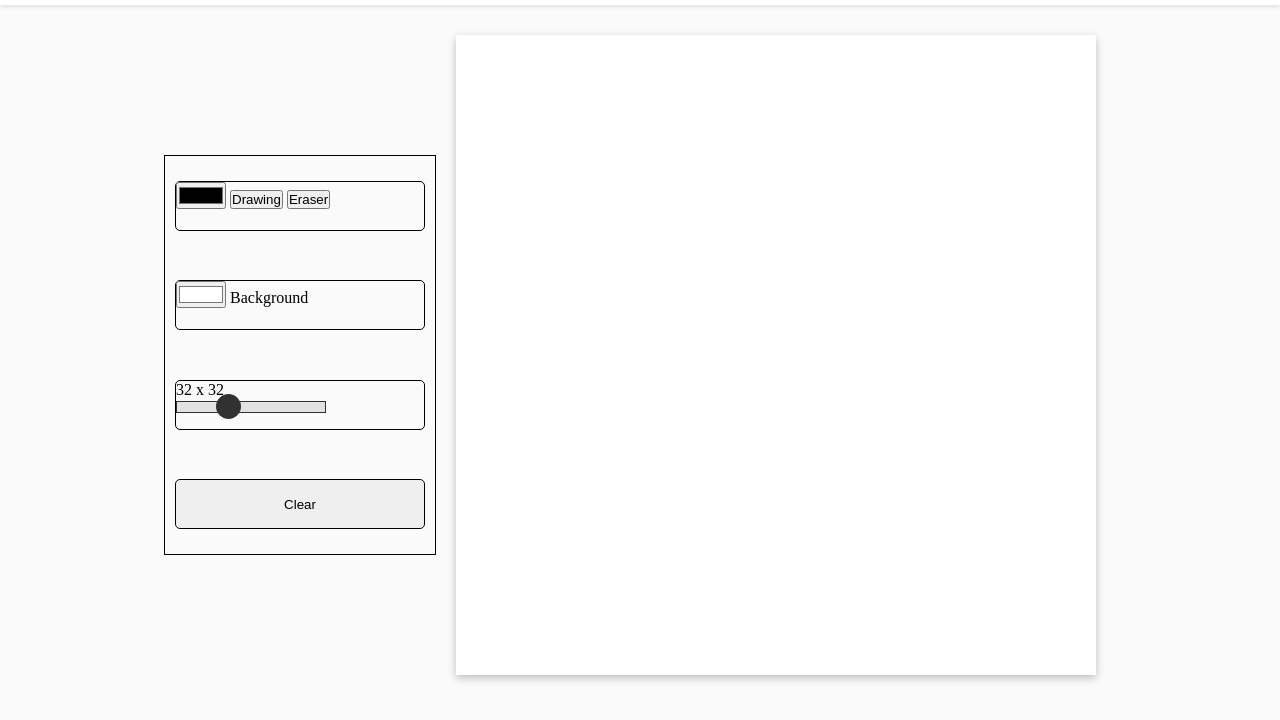
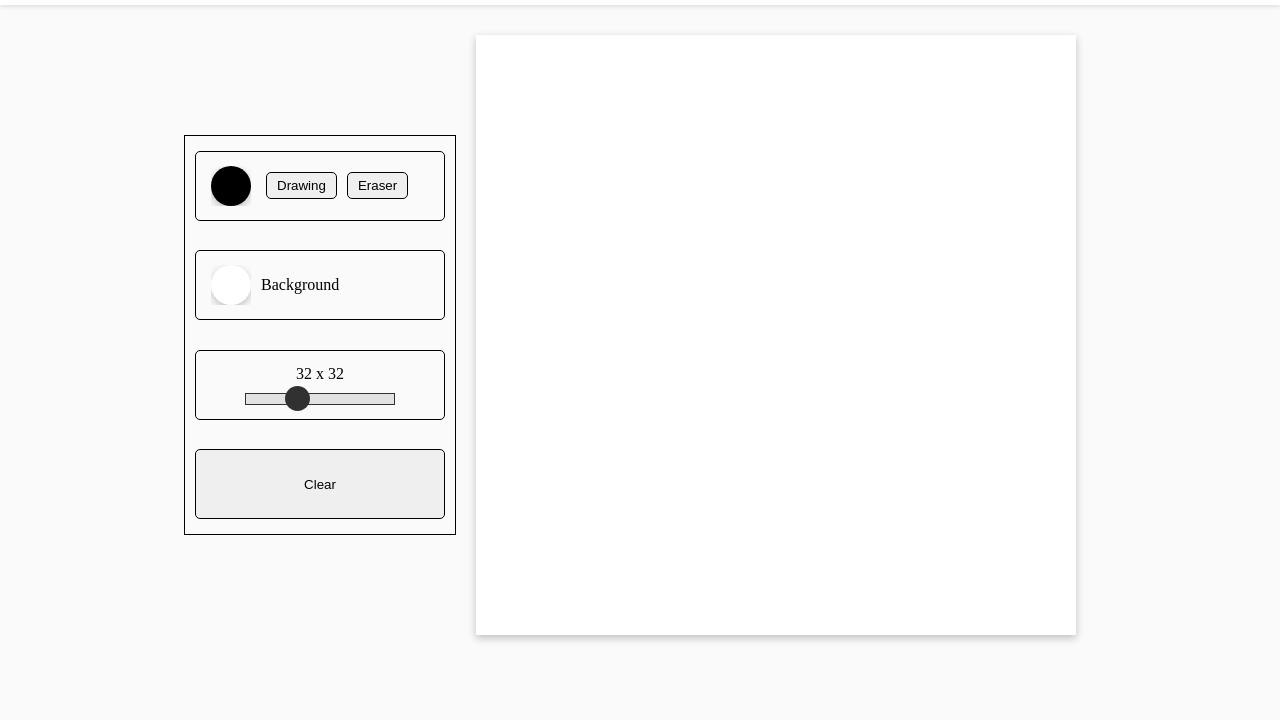
Before and after one commit to LionelP1/Sketch-Pad, a plain HTML site: page index.html in a window 1280 px wide. Shown: the part 68-788 px from the top of the page. Drawn offline with Linux system fonts and the light colour scheme.

Commit message:
-Made layout better -Made color pickers better

```diff
--- a/index.html
+++ b/index.html
@@ -32,7 +32,7 @@
                 <input type="color" id="backgroundPicker" value="#ffffff">
                 <span id="backgroundText">Background</span>
             </div>
-            <div id="silderDiv" class="control">
+            <div id="sliderDiv" class="control">
                 <div id="sizeValue" class="size-value">32 x 32</div>
                 <input id="sizeSlider" type="range" value="32" min="1" max="100" />
             </div>
--- a/styles.css
+++ b/styles.css
@@ -1,3 +1,4 @@
+
 * {
     margin: 0;
     padding: 0;
@@ -31,14 +32,15 @@ body {
     border:1px solid black;
     border-radius:5px;
     width:250px;
-    height:50px;
+    height:70px;
     margin: 0 10px;
+    padding:5px 15px;
 }
 
 #grid {
     display:grid;
-    width: 80vh;
-    height: 80vh;
+    width: 75vh;
+    height: 75vh;
     box-shadow: rgba(0, 0, 0, 0.24) 0px 3px 8px;
     margin:20px;
 }
@@ -81,6 +83,65 @@ header a {
 }
 
 
+button {
+    padding: 5px 10px;
+    border: 1px solid black;
+    border-radius: 5px;
+    margin:5px;
+}
+
+input[type='color'] {
+    -webkit-appearance: none;
+    width: 40px;
+    height: 40px;
+    border: none;
+  }
+
+
+input[type="color"] {
+    border:none;
+    background: none;
+    margin-right:10px;
+}
+
+input[type='color']::-webkit-color-swatch-wrapper {
+    padding: 0;
+}
+
+
+input[type='color']::-webkit-color-swatch {
+    border: none;
+    border-radius: 50px;
+    box-shadow: rgba(0, 0, 0, 0.24) 0px 3px 8px;
+  }
+
+button.active {
+    background-color: black;
+    color: white;
+}
+
+#modeDiv{
+    display: flex;
+    align-items: center;
+
+}
+
+#backgroundDiv{
+    display: flex;
+    align-items: center;
+}
+#sliderDiv{
+    display: flex;
+    flex-direction:column;
+    align-items: center;
+    justify-content:center;
+}
+
+#sizeValue{
+    margin-bottom:10px;
+}
+
+
 .grid-box {
     background-color: rgb(255, 255, 255);
 }
@@ -109,6 +170,6 @@ header a {
 #sizeSlider::-moz-range-thumb {
     width: 25px;
     height: 25px;
-    background: #4CAF50;
+    background: #000000;
     cursor: pointer;
 }
```
